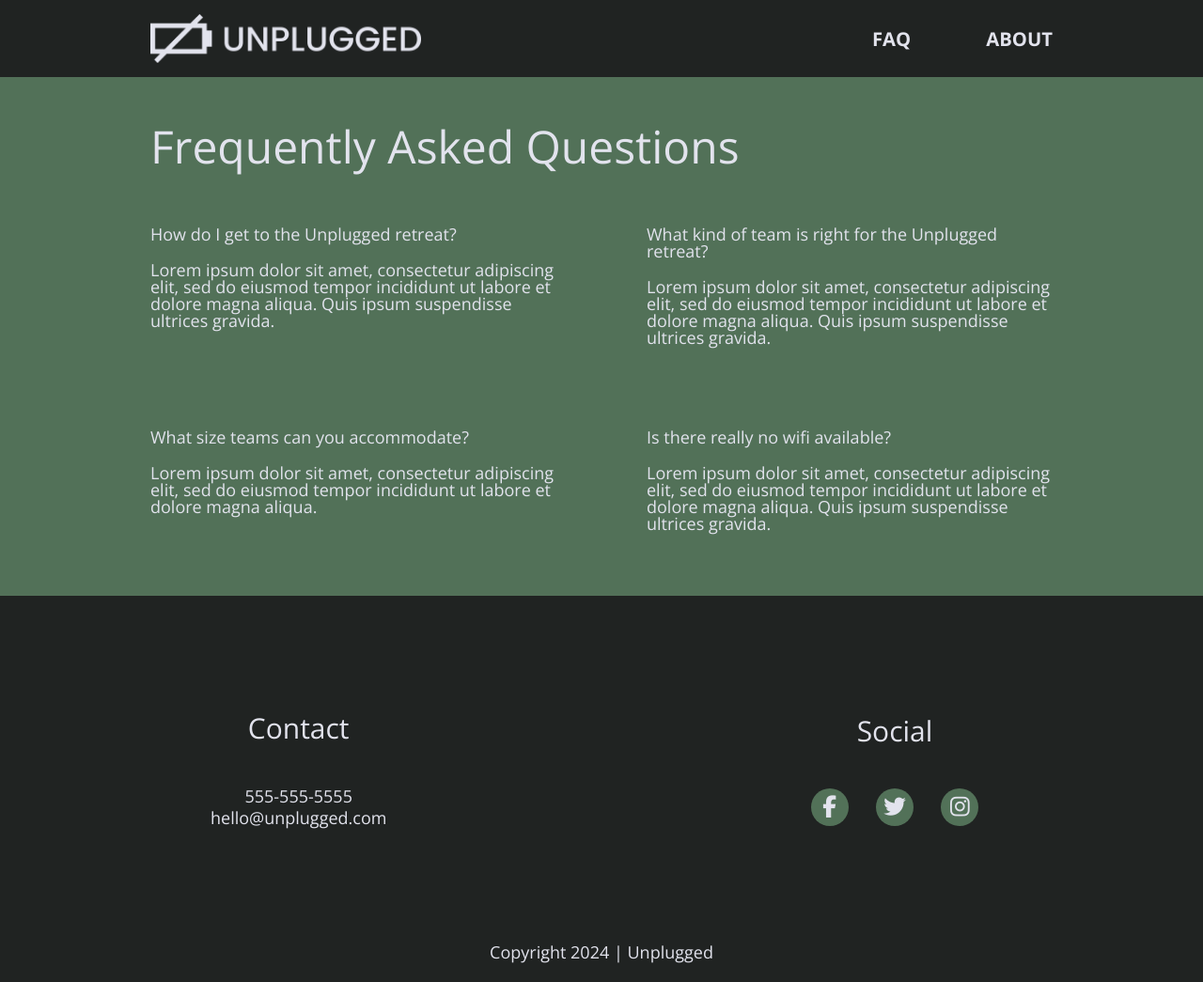
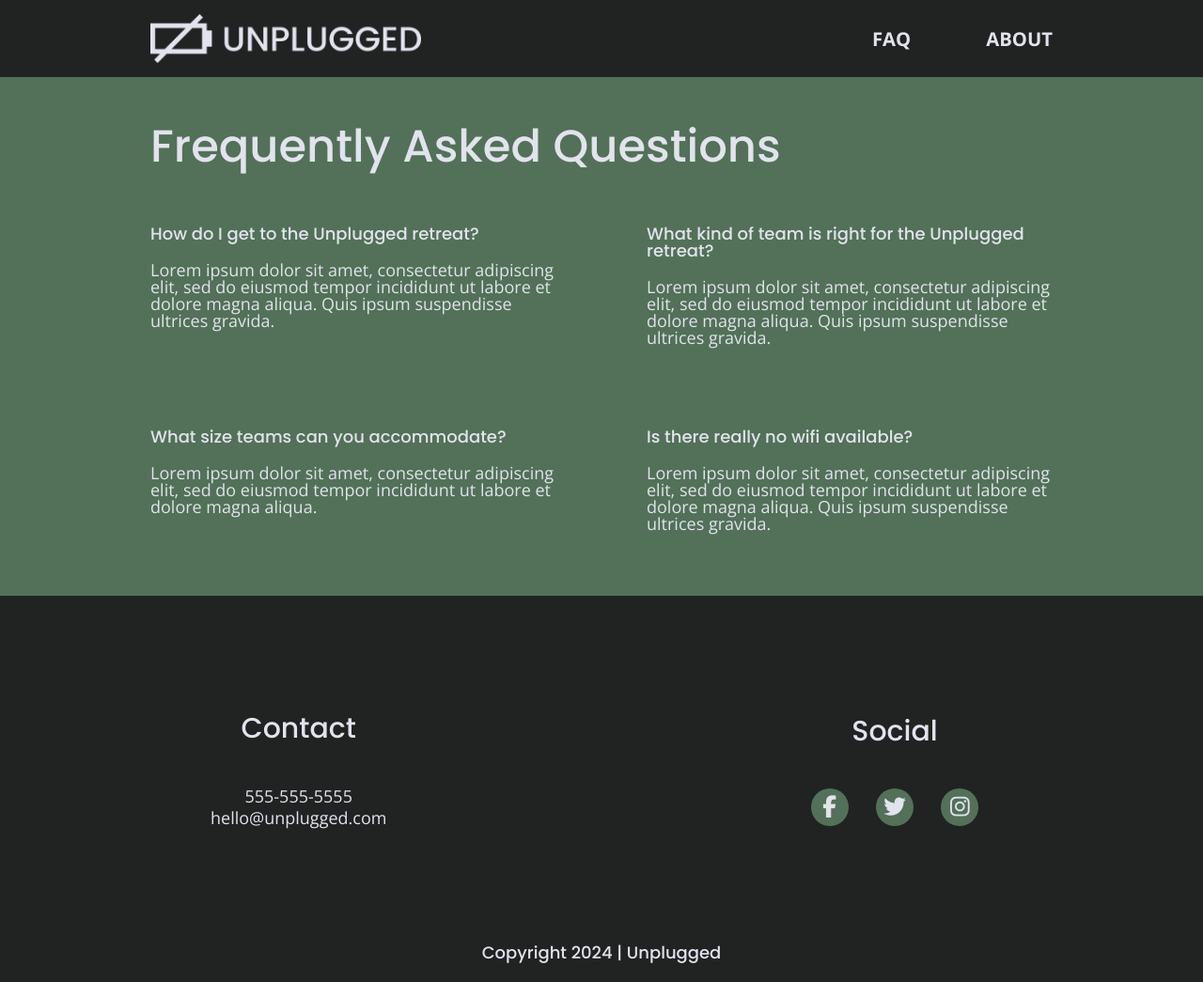
Before and after one commit to ken-ellingsen/unplugged, a website: page faq/index.html in a window 1280 px wide. Shown: the whole page at 94% size. Drawn offline with nearby package versions, Linux system fonts and the light colour scheme.

Commit message:
Text formatting adjustments for headers and copyright

```diff
--- a/css/main.css
+++ b/css/main.css
@@ -114,7 +114,7 @@ a {
 }
 
 h2 {
-  font-style: 'Poppins', sans-serif;
+  font-family: 'Poppins', sans-serif;
   font-size: 1.875em;
   font-weight: 500;
   margin: 0;
@@ -122,7 +122,7 @@ h2 {
 
 h3,
 h4 {
-  font-style: 'Poppins', sans-serif;
+  font-family: 'Poppins', sans-serif;
   font-size: 1.125em;
   font-weight: 500;
   margin: 20px 0;
@@ -244,6 +244,10 @@ footer i{
 
 footer .copyright {
   margin: 20px 0;
+}
+
+footer .copyright p{
+  font-family: 'Poppins', sans-serif;
 }
 
 /* ----------------------- Mobile Styles ------------------------ */
@@ -567,7 +571,7 @@ input[type=button] {
   }
 
   footer .social{
-    width: 30%;
+    width: 35%;
   }
 
   footer h4 {
--- a/faq/index.html
+++ b/faq/index.html
@@ -16,7 +16,10 @@
   <link rel="apple-touch-icon" href="../icon.png">
   <!-- Place favicon.ico in the root directory -->
   <!-- Google Fonts -->
-  <link href="https://fonts.googleapis.com/css?family=Open+Sans:400,700|Poppins:500,700" rel="stylesheet">
+  <link rel="preconnect" href="https://fonts.googleapis.com">
+  <link rel="preconnect" href="https://fonts.gstatic.com" crossorigin>
+  <link href="https://fonts.googleapis.com/css2?family=Open+Sans:wght@400;700&family=Poppins:wght@500;700&display=swap"
+    rel="stylesheet">
 
   <link rel="stylesheet" href="../css/normalize.css">
   <link rel="stylesheet" href="../css/main.css">
```
Also changed, not shown: about/index.html (+4 -1 lines), index.html (+8 -3 lines).
